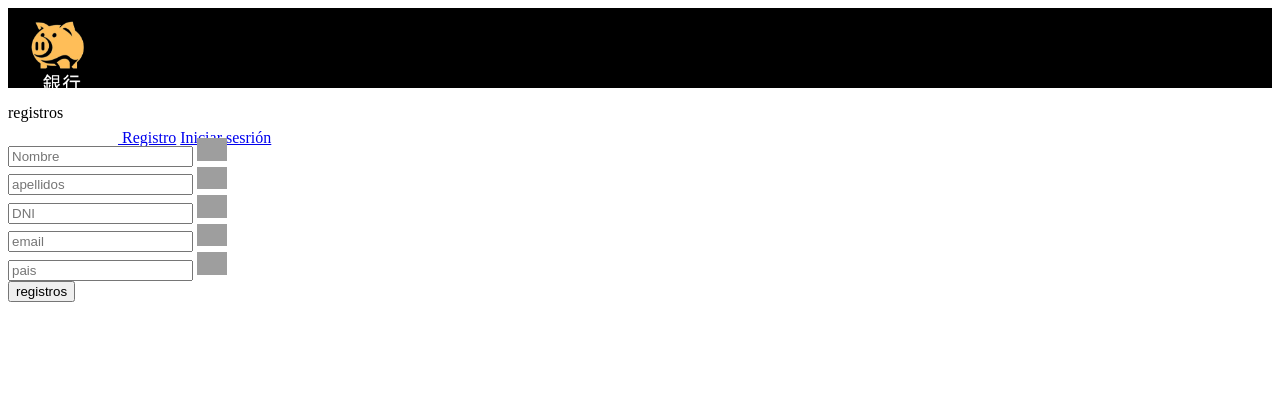
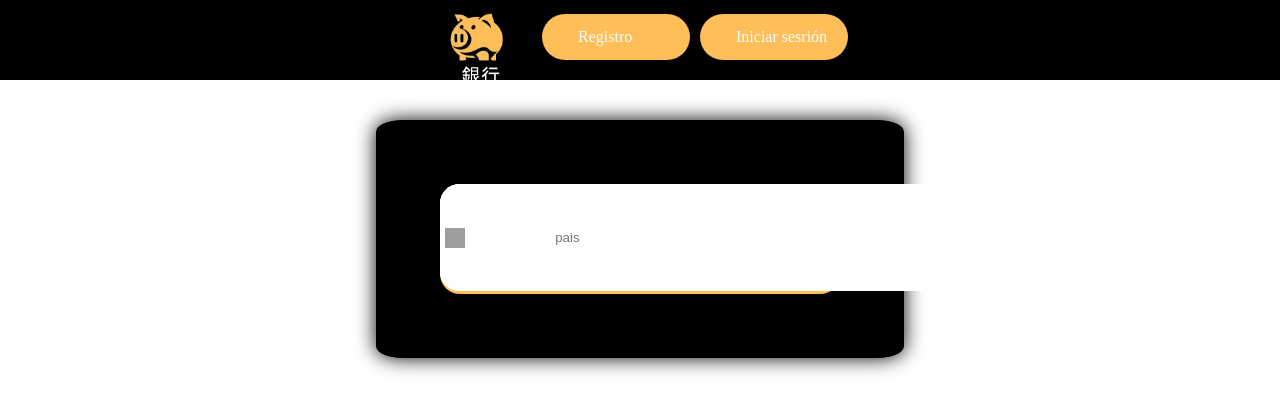
Before and after one commit to SamuelCb123/Proyecto-Banco, a PHP site: page /registro.php in a window 1280 px wide. Shown: the top 413 px of the page. Run offline with PHP 8.4, Linux system fonts and the light colour scheme; grey boxes are pictures that could not be loaded.

Commit message:
aplicando sass

```diff
--- /dev/null
+++ b/SASS/SCSS/components/formulario.scss
@@ -0,0 +1,58 @@
+form {
+    box-shadow: 0 0 20px;
+    padding: 5%;
+    border-radius: 5%;
+    display: flex;
+    flex-direction: column;
+    text-align: center;
+    width: 90%;
+    max-width: 400px;
+    margin: auto;
+    background-color: black;
+}
+
+form p {
+    font-size: 18px;
+    color: #fff;
+    margin-bottom: 3vh;
+}
+
+.input-wrapper {
+    position: fixed;
+    width: 90%;
+    margin-bottom: 3vh;
+}
+
+
+.formulario {
+    display: flex;
+    justify-content: center;
+    align-items: center;
+    margin-top: 5vh;
+}
+
+.botones {
+    text-align: center;
+}
+
+input {
+    border-radius: 20px;
+    padding: 4% 4% 4% 10%;
+    width: 100%;
+    border: 0;
+    outline: none;
+}
+
+.input-icon {
+    position: absolute;
+    height: 20px;
+    width: 20px;
+    left: 5px;
+    top: 50%;
+    transform: translateY(-50%);
+}
+
+.btn {
+    background-color: #FFBE58;
+
+}
--- /dev/null
+++ b/SASS/SCSS/components/header.scss
@@ -0,0 +1,21 @@
+header{
+    background-color: #000;
+    height: 80px;
+}
+.nav{
+    display: flex;
+    justify-content: center;
+    align-items: center;
+}
+.button{
+    background-color: #FFBE58;
+    color: #fff;
+    border-radius: 34px;
+    width: 148px;
+    height: 46px;
+    margin: 5px;
+    margin-bottom: 70px;
+    text-decoration: none;
+    line-height: 46px;
+    text-indent: 36px;
+}
--- /dev/null
+++ b/SASS/SCSS/components/prueba.scss
@@ -0,0 +1,3 @@
+.prueba{
+    width: 100px;
+}
--- a/SASS/SCSS/style.scss
+++ b/SASS/SCSS/style.scss
@@ -1,4 +1,7 @@
-.header {
-    background-color: black;
-    height: 80px;
+@import "components/header.scss";
+@import "components/formulario.scss";
+@import "components/prueba.scss";
+
+body{
+    margin: 0;
 }
--- /dev/null
+++ b/css/css/components/header.css
@@ -0,0 +1,3 @@
+header {
+  background-color: #000;
+}
--- /dev/null
+++ b/css/css/components/menulateral.css
@@ -0,0 +1,3 @@
+.prueba {
+  width: 100px;
+}
--- /dev/null
+++ b/css/css/components/prueba.css
@@ -0,0 +1,3 @@
+.prueba {
+  width: 100px;
+}
--- a/css/css/style.css
+++ b/css/css/style.css
@@ -1,4 +1,103 @@
-.header {
-  background-color: black;
+header {
+  background-color: #000;
   height: 80px;
 }
+
+.nav {
+  display: -webkit-box;
+  display: -ms-flexbox;
+  display: flex;
+  -webkit-box-pack: center;
+      -ms-flex-pack: center;
+          justify-content: center;
+  -webkit-box-align: center;
+      -ms-flex-align: center;
+          align-items: center;
+}
+
+.button {
+  background-color: #FFBE58;
+  color: #fff;
+  border-radius: 34px;
+  width: 148px;
+  height: 46px;
+  margin: 5px;
+  margin-bottom: 70px;
+  text-decoration: none;
+  line-height: 46px;
+  text-indent: 36px;
+}
+
+form {
+  -webkit-box-shadow: 0 0 20px;
+          box-shadow: 0 0 20px;
+  padding: 5%;
+  border-radius: 5%;
+  display: -webkit-box;
+  display: -ms-flexbox;
+  display: flex;
+  -webkit-box-orient: vertical;
+  -webkit-box-direction: normal;
+      -ms-flex-direction: column;
+          flex-direction: column;
+  text-align: center;
+  width: 90%;
+  max-width: 400px;
+  margin: auto;
+  background-color: black;
+}
+
+form p {
+  font-size: 18px;
+  color: #fff;
+  margin-bottom: 3vh;
+}
+
+.input-wrapper {
+  position: fixed;
+  width: 90%;
+  margin-bottom: 3vh;
+}
+
+.formulario {
+  display: -webkit-box;
+  display: -ms-flexbox;
+  display: flex;
+  -webkit-box-pack: center;
+      -ms-flex-pack: center;
+          justify-content: center;
+  -webkit-box-align: center;
+      -ms-flex-align: center;
+          align-items: center;
+  margin-top: 5vh;
+}
+
+.botones {
+  text-align: center;
+}
+
+input {
+  border-radius: 20px;
+  padding: 4% 4% 4% 10%;
+  width: 100%;
+  border: 0;
+  outline: none;
+}
+
+.input-icon {
+  position: absolute;
+  height: 20px;
+  width: 20px;
+  left: 5px;
+  top: 50%;
+  -webkit-transform: translateY(-50%);
+          transform: translateY(-50%);
+}
+
+.btn {
+  background-color: #FFBE58;
+}
+
+body {
+  margin: 0;
+}
--- a/iniciarsesion.php
+++ b/iniciarsesion.php
@@ -4,7 +4,7 @@
     <meta charset="UTF-8">
     <meta name="viewport" content="width=device-width, initial-scale=1.0">
     <title>Iniciar sesion</title>
-    <link href="SASS/css/styles.css" rel="stylesheet"
+    <link href="css/css/style.css" rel="stylesheet">
 </head>
 <body>
 <div class="formulario">
--- a/perfil.php
+++ b/perfil.php
@@ -16,10 +16,9 @@ session_start();
     </script>
 </head>
 <body>
-<header class="menulateral">
-    <div class="left_area">
+
 <p id="mensaje-bienvenida"></p>
-</div>
+
 </header>
 <div class="sidebar">
     <a href="#"></a>
```
Also changed, not shown: SASS/CSS/style.css (added).
